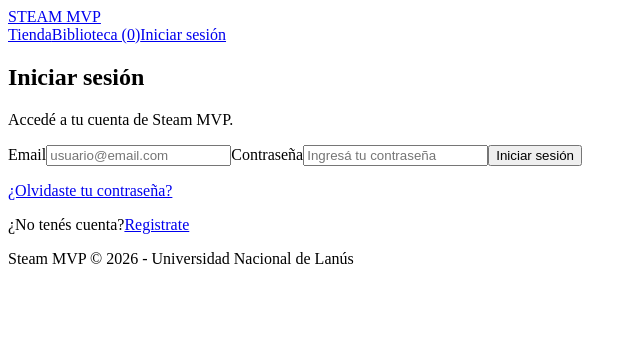
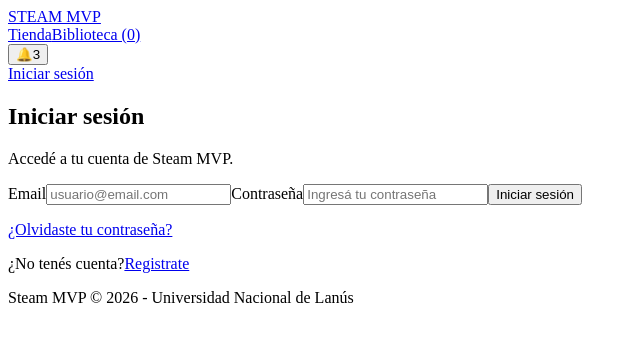
Before and after one commit to RamiroBogado/DemoSteam-UNLA-PS20261C-E05, a React (Vite) app: page /login in a window 1280 px wide. Shown: the top 342 px of the page, without its empty margins (0-640 px from the left). Built offline with nearby package versions, Linux system fonts and the light colour scheme; the HTML template or start-up script is replaced by a standard one.

Commit message:
feat: implementacion de notificaciones

```diff
--- a/src/App.jsx
+++ b/src/App.jsx
@@ -14,6 +14,12 @@
 function App() {
   const [biblioteca, setBiblioteca] = useState([])
   const [usuario, setUsuario] = useState(null)
+
+  const [notificaciones] = useState([
+    "Oferta de verano disponible",
+    "Cyberpunk 2077 está listo para jugar",
+    "Nuevo amigo conectado"
+  ])
 
   const iniciarSesion = (usuarioLogueado) => {
     setUsuario(usuarioLogueado)
@@ -67,6 +73,7 @@
         biblioteca={biblioteca}
         usuario={usuario}
         cerrarSesion={cerrarSesion}
+        notificaciones={notificaciones}
       />
 
       <Routes>
--- a/src/components/Navbar.jsx
+++ b/src/components/Navbar.jsx
@@ -1,6 +1,15 @@
+import { useState } from "react"
 import { Link } from "react-router-dom"
 
-function Navbar({ biblioteca, usuario, cerrarSesion }) {
+function Navbar({
+  biblioteca,
+  usuario,
+  cerrarSesion,
+  notificaciones
+}) {
+  const [mostrarNotificaciones, setMostrarNotificaciones] =
+    useState(false)
+
   return (
     <nav className="navbar">
       <Link className="logo" to="/">
@@ -14,18 +23,57 @@
           Biblioteca ({biblioteca.length})
         </Link>
 
+        <div className="notificaciones-container">
+          <button
+            className="notificaciones-btn"
+            onClick={() =>
+              setMostrarNotificaciones(
+                !mostrarNotificaciones
+              )
+            }
+          >
+            🔔
+
+            {notificaciones.length > 0 && (
+              <span className="notificaciones-badge">
+                {notificaciones.length}
+              </span>
+            )}
+          </button>
+
+          {mostrarNotificaciones && (
+            <div className="notificaciones-panel">
+              <h4>Notificaciones</h4>
+
+              {notificaciones.map((notificacion, index) => (
+                <div
+                  className="notificacion-item"
+                  key={index}
+                >
+                  {notificacion}
+                </div>
+              ))}
+            </div>
+          )}
+        </div>
+
         {usuario ? (
           <>
             <span className="usuario-navbar">
               Hola, {usuario.nombre}
             </span>
 
-            <button className="nav-button" onClick={cerrarSesion}>
+            <button
+              className="nav-button"
+              onClick={cerrarSesion}
+            >
               Cerrar sesión
             </button>
           </>
         ) : (
-          <Link to="/login">Iniciar sesión</Link>
+          <Link to="/login">
+            Iniciar sesión
+          </Link>
         )}
       </div>
     </nav>
--- a/src/styles/global.css
+++ b/src/styles/global.css
@@ -380,3 +380,59 @@
 .mensaje-recuperacion strong {
   color: #a4d007;
 }
+
+.notificaciones-container {
+  position: relative;
+}
+
+.notificaciones-btn {
+  background: none;
+  border: none;
+  color: white;
+  cursor: pointer;
+  font-size: 18px;
+  position: relative;
+}
+
+.notificaciones-badge {
+  position: absolute;
+  top: -8px;
+  right: -10px;
+  background-color: #66c0f4;
+  color: #0f1922;
+  font-size: 11px;
+  font-weight: bold;
+  border-radius: 50%;
+  width: 18px;
+  height: 18px;
+  display: flex;
+  align-items: center;
+  justify-content: center;
+}
+
+.notificaciones-panel {
+  position: absolute;
+  top: 40px;
+  right: 0;
+  width: 280px;
+  background-color: #16202d;
+  border-radius: 12px;
+  padding: 18px;
+  box-shadow: 0 5px 18px rgba(0, 0, 0, 0.5);
+  z-index: 200;
+}
+
+.notificaciones-panel h4 {
+  margin-top: 0;
+  color: #66c0f4;
+}
+
+.notificacion-item {
+  padding: 10px 0;
+  border-bottom: 1px solid #2a475e;
+  color: #c7d5e0;
+}
+
+.notificacion-item:last-child {
+  border-bottom: none;
+}
```
